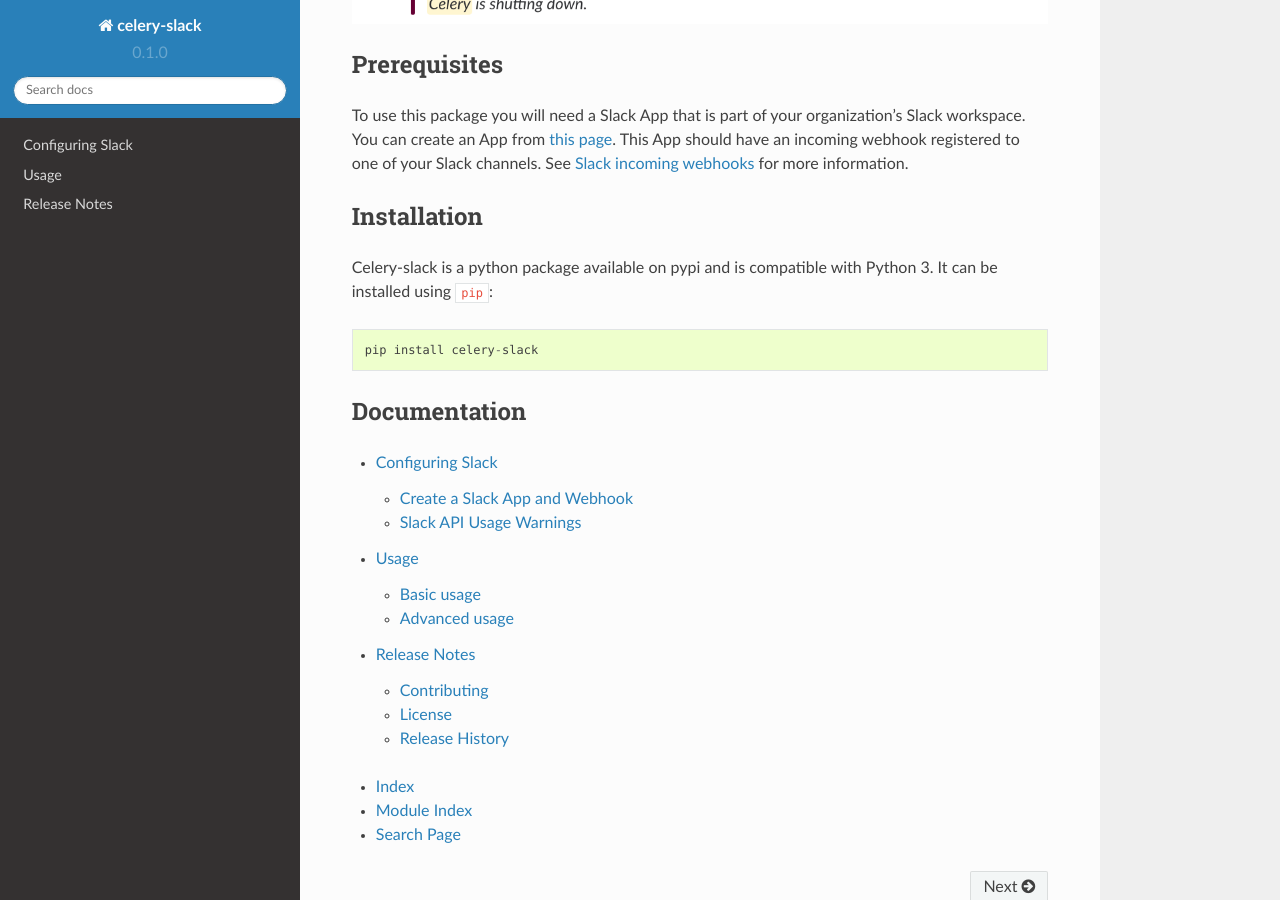
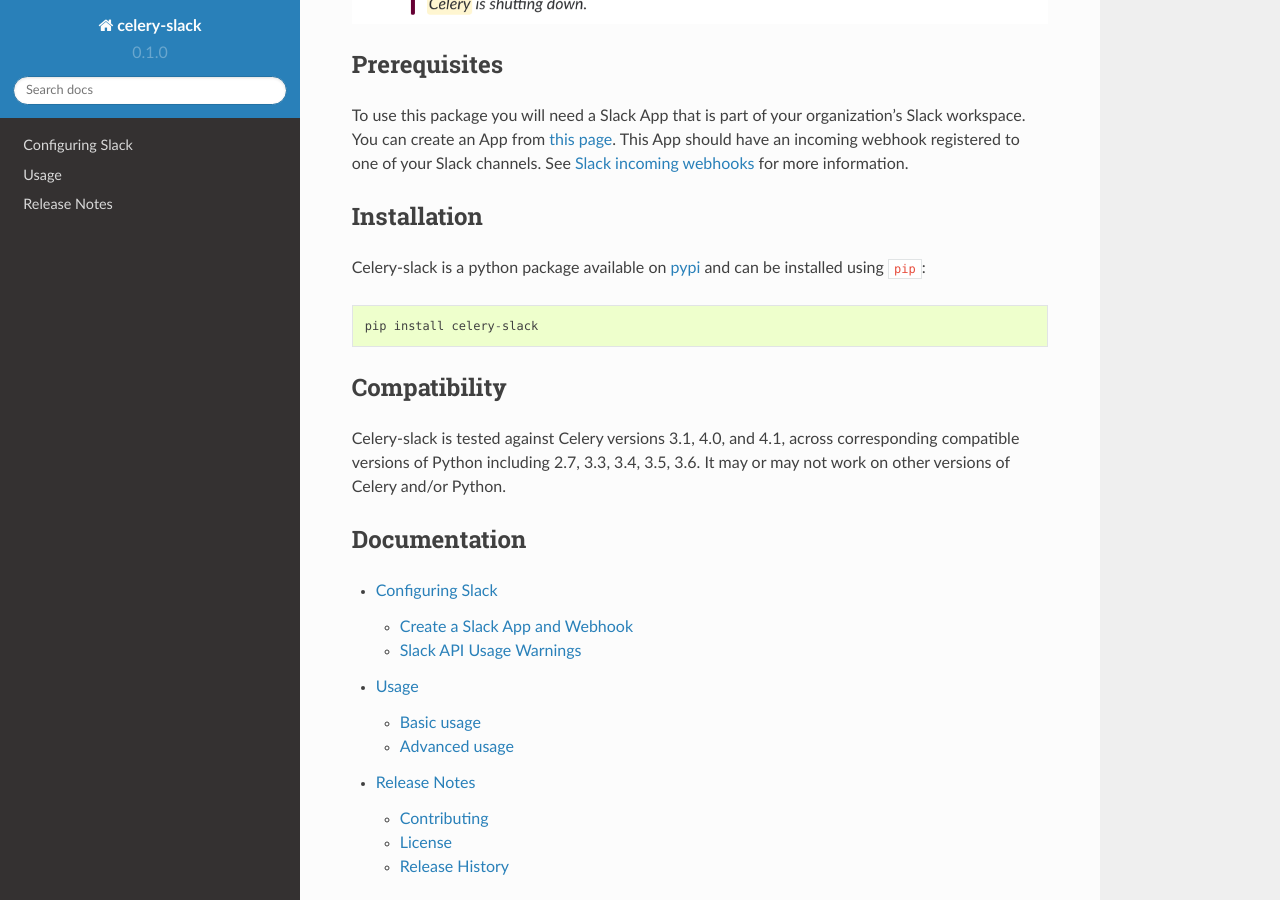
Before and after one commit to crflynn/celery-slack, a Sphinx documentation site: the page built from docs/index.rst, in a window 1280 px wide and 900 px high, scrolled down 783 px. Built offline with Sphinx 7.4.7 and the Read the Docs theme 2.0.0, drawn with Linux system fonts in a browser that asks for light colours.

Commit message:
setup tox test envs; update docs with compatibility; prepare travis

```diff
--- a/docs/index.rst
+++ b/docs/index.rst
@@ -27,12 +27,20 @@
 Installation
 ------------
 
-Celery-slack is a python package available on pypi and is compatible with
-Python 3. It can be installed using ``pip``:
+Celery-slack is a python package available on
+`pypi <https://pypi.python.org/pypi>`_ and can be installed using ``pip``:
 
 .. code-block:: python
 
    pip install celery-slack
+
+
+Compatibility
+-------------
+
+Celery-slack is tested against Celery versions 3.1, 4.0, and 4.1, across
+corresponding compatible versions of Python including 2.7, 3.3, 3.4, 3.5, 3.6.
+It may or may not work on other versions of Celery and/or Python.
 
 Documentation
 -------------
--- a/setup.py
+++ b/setup.py
@@ -1,11 +1,13 @@
 """Setup script."""
+import io
 from os import path
 from setuptools import setup
 
 
 here = path.abspath(path.dirname(__file__))
 
-with open(path.join(here, 'README.rst'), encoding='utf-8') as f:
+# io.open for py27
+with io.open(path.join(here, 'README.rst'), encoding='utf-8') as f:
     long_description = f.read()
 
 about = {}
```
Also changed, not shown: .travis.yml (added), 4 other files.
